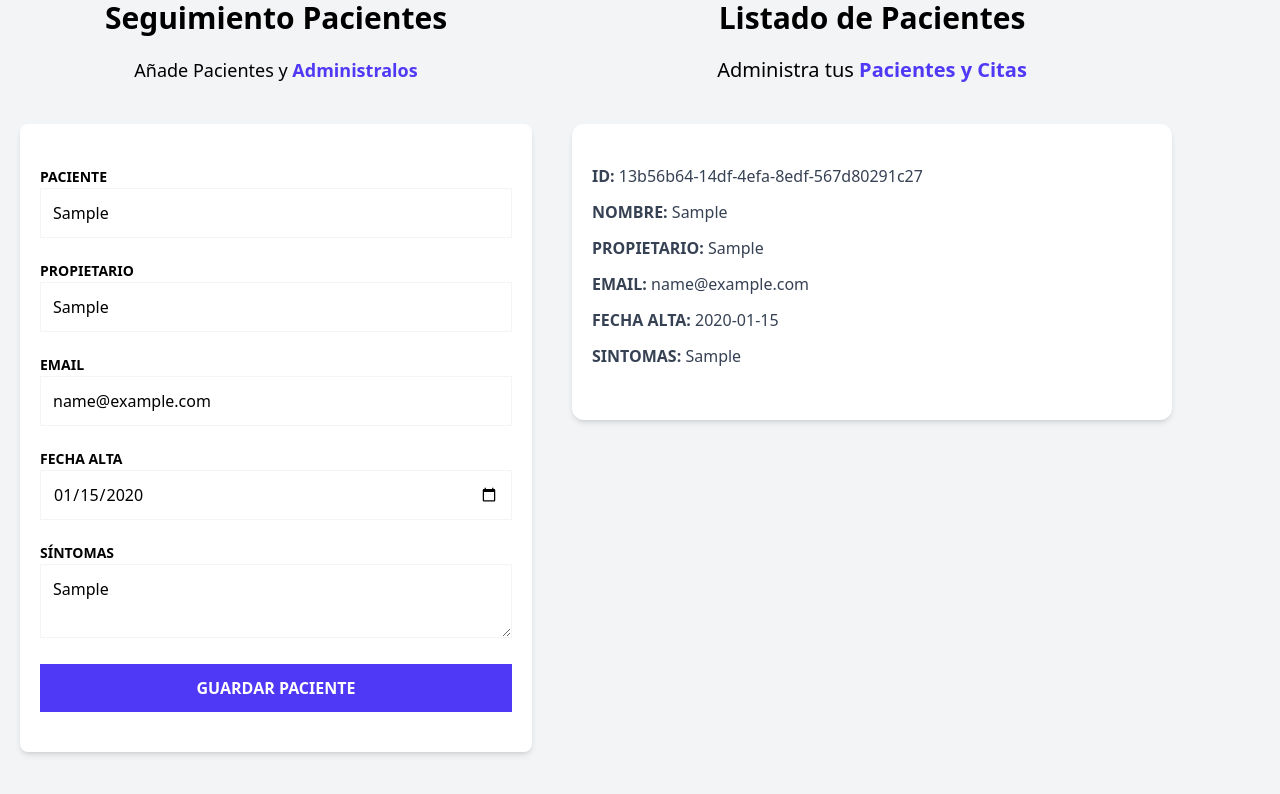
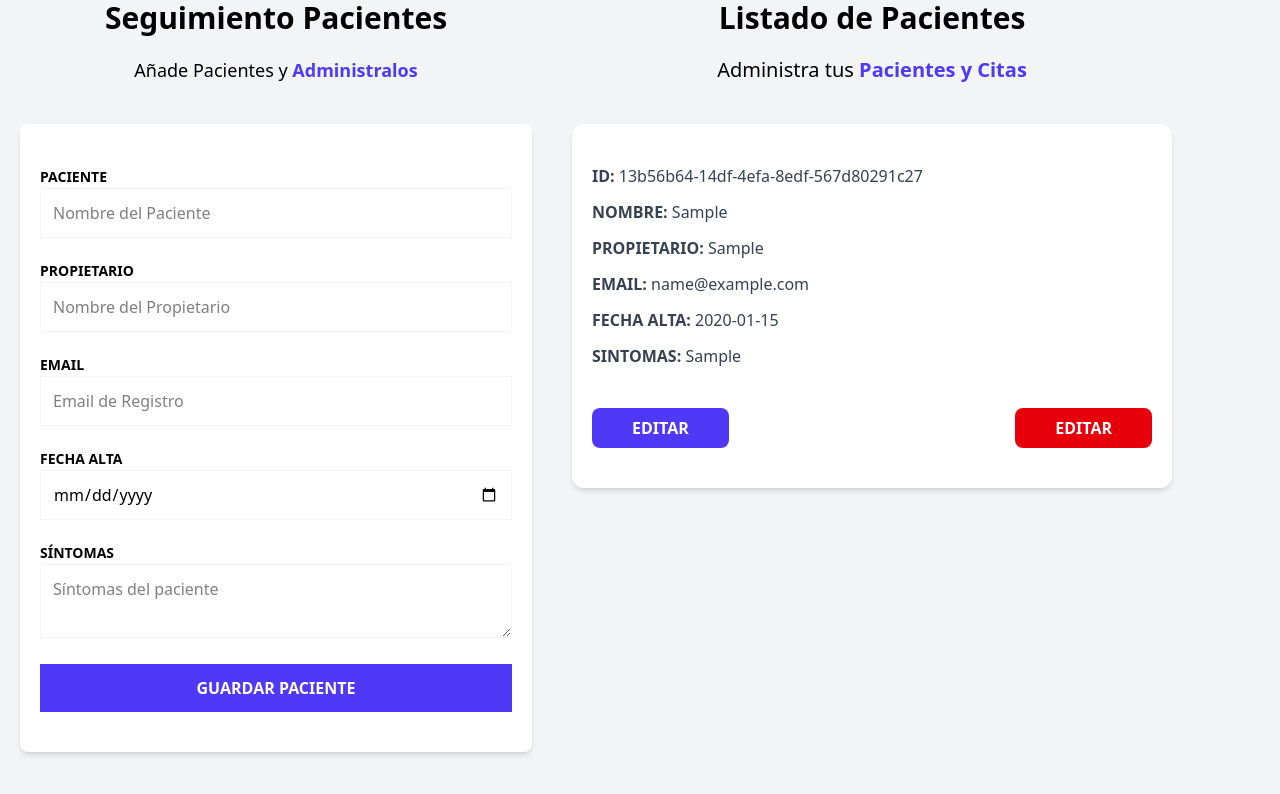
Before and after one commit to Raquelll77/Pacientes---Zustand---React---React-Hook-Form---TypeScript, a React (Vite) app: page / in a window 1280 px wide. Both pictures are taken after typing "Sample", "Sample", "name@example.com", "2020-01-15", "Sample" into the empty fields and a click on the input "Guardar Paciente". Shown: the part 224-1018 px from the top of the page. Built offline with nearby package versions, Linux system fonts and the light colour scheme.

Commit message:
añadiendo botones eliminar, editar y reseteando formulario

```diff
--- a/src/components/PatientDetails.tsx
+++ b/src/components/PatientDetails.tsx
@@ -13,6 +13,17 @@
         <PatientDetailItem label="Email" data = {patient.email}/>
         <PatientDetailItem label="Fecha Alta" data = {patient.date.toString()}/>
         <PatientDetailItem label="Sintomas" data = {patient.symptoms}/>
+
+        <div className="flex justify-between mt-10">
+            <button
+                type="button"
+                className="py-2 px-10 bg-indigo-600 hover:bg-indigo-700 text-white font-bold uppercase rounded-lg">Editar
+            </button>
+            <button
+                type="button"
+                className="py-2 px-10 bg-red-600 hover:bg-red-700 text-white font-bold uppercase rounded-lg">Editar
+            </button>
+        </div>
     </div>
   )
 }
--- a/src/components/PatientForm.tsx
+++ b/src/components/PatientForm.tsx
@@ -5,10 +5,11 @@
 export default function PatientForm() {
 
     const {addPatient} = usePatienStore()
-    const { register, handleSubmit, formState: {errors} } = useForm<DraftPatient>()
+    const { register, handleSubmit, formState: {errors}, reset } = useForm<DraftPatient>()
 
     const registerPatient = (data: DraftPatient) => {
         addPatient(data)
+        reset()
     }
 
     return (
```
